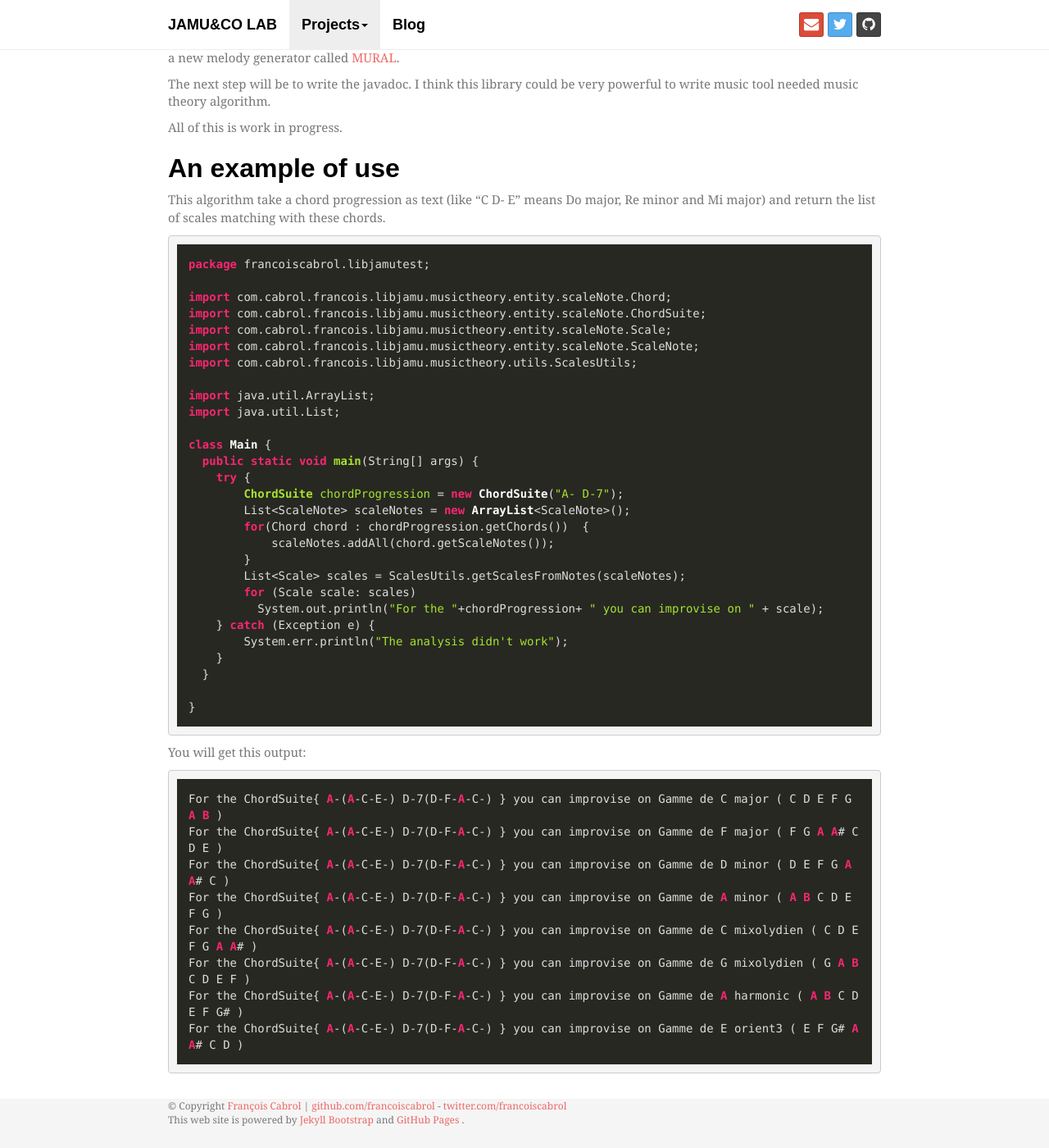
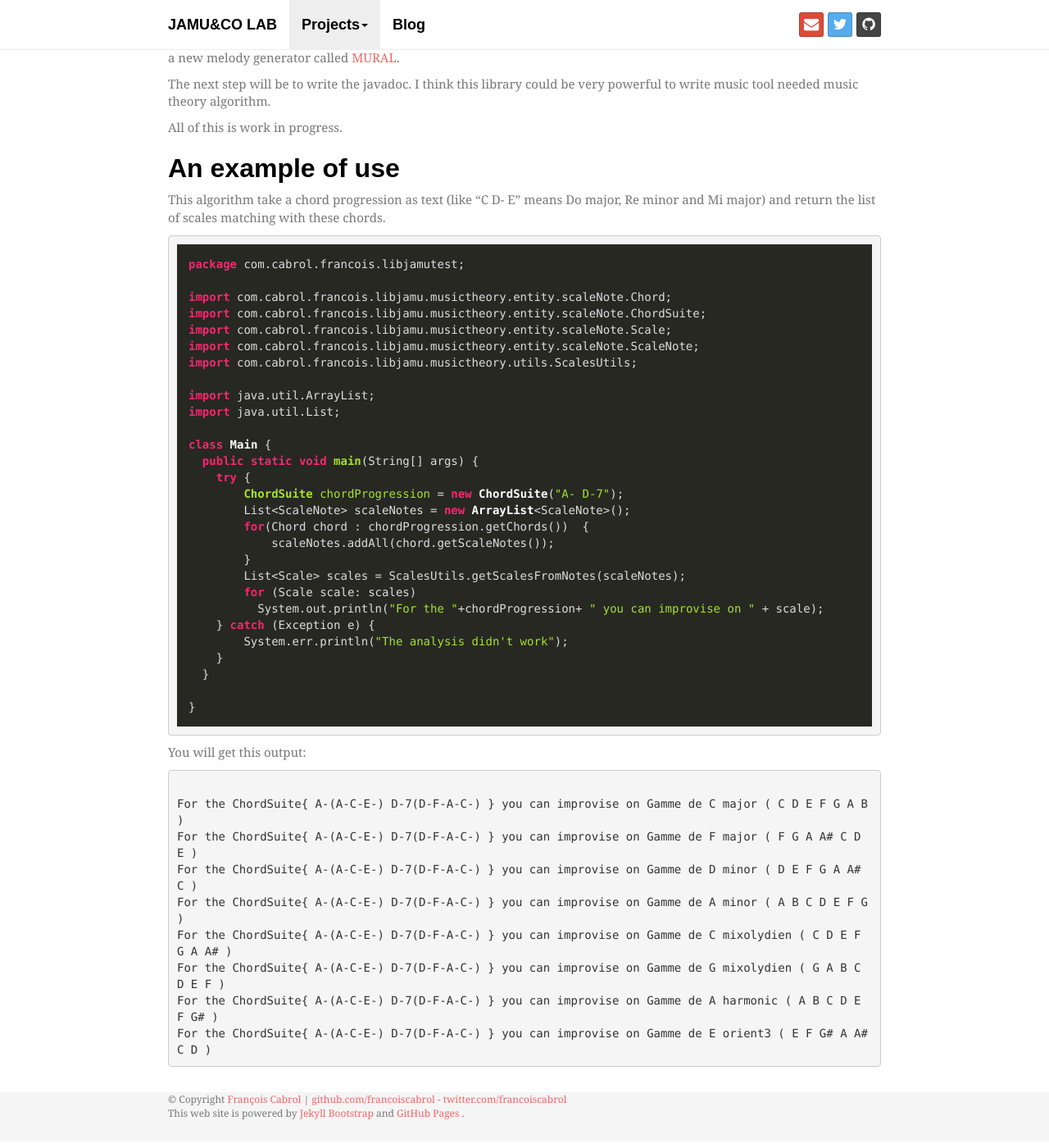
Before and after one commit to francoiscabrol/francoiscabrol.github.source, a Jekyll site: the page built from project/_posts/2014-03-10-libjamu.markdown, in a window 1280 px wide and 1400 px high, scrolled down 278 px. Shown: the whole window at 82% size. Built offline with Jekyll 4.4.1, drawn with Linux system fonts in a browser that asks for light colours; nearby versions of some CDN libraries; some web fonts are replaced.

Commit message:
Modified libjamu post

```diff
--- a/project/_posts/2014-03-10-libjamu.markdown
+++ b/project/_posts/2014-03-10-libjamu.markdown
@@ -21,7 +21,7 @@ All of this is work in progress.
 
 This algorithm take a chord progression as text (like "C D- E" means Do major, Re minor and Mi major) and return the list of scales matching with these chords.
 
-    package francoiscabrol.libjamutest;
+    package com.cabrol.francois.libjamutest;
 
     import com.cabrol.francois.libjamu.musictheory.entity.scaleNote.Chord;
     import com.cabrol.francois.libjamu.musictheory.entity.scaleNote.ChordSuite;
@@ -54,11 +54,13 @@ This algorithm take a chord progression as text (like "C D- E" means Do major, R
 
 You will get this output:
 
-    For the ChordSuite{ A-(A-C-E-) D-7(D-F-A-C-) } you can improvise on Gamme de C major ( C D E F G A B )
-    For the ChordSuite{ A-(A-C-E-) D-7(D-F-A-C-) } you can improvise on Gamme de F major ( F G A A# C D E )
-    For the ChordSuite{ A-(A-C-E-) D-7(D-F-A-C-) } you can improvise on Gamme de D minor ( D E F G A A# C )
-    For the ChordSuite{ A-(A-C-E-) D-7(D-F-A-C-) } you can improvise on Gamme de A minor ( A B C D E F G )
-    For the ChordSuite{ A-(A-C-E-) D-7(D-F-A-C-) } you can improvise on Gamme de C mixolydien ( C D E F G A A# )
-    For the ChordSuite{ A-(A-C-E-) D-7(D-F-A-C-) } you can improvise on Gamme de G mixolydien ( G A B C D E F )
-    For the ChordSuite{ A-(A-C-E-) D-7(D-F-A-C-) } you can improvise on Gamme de A harmonic ( A B C D E F G# )
-    For the ChordSuite{ A-(A-C-E-) D-7(D-F-A-C-) } you can improvise on Gamme de E orient3 ( E F G# A A# C D )
+<pre><code class="no-highlight">
+For the ChordSuite{ A-(A-C-E-) D-7(D-F-A-C-) } you can improvise on Gamme de C major ( C D E F G A B )
+For the ChordSuite{ A-(A-C-E-) D-7(D-F-A-C-) } you can improvise on Gamme de F major ( F G A A# C D E )
+For the ChordSuite{ A-(A-C-E-) D-7(D-F-A-C-) } you can improvise on Gamme de D minor ( D E F G A A# C )
+For the ChordSuite{ A-(A-C-E-) D-7(D-F-A-C-) } you can improvise on Gamme de A minor ( A B C D E F G )
+For the ChordSuite{ A-(A-C-E-) D-7(D-F-A-C-) } you can improvise on Gamme de C mixolydien ( C D E F G A A# )
+For the ChordSuite{ A-(A-C-E-) D-7(D-F-A-C-) } you can improvise on Gamme de G mixolydien ( G A B C D E F )
+For the ChordSuite{ A-(A-C-E-) D-7(D-F-A-C-) } you can improvise on Gamme de A harmonic ( A B C D E F G# )
+For the ChordSuite{ A-(A-C-E-) D-7(D-F-A-C-) } you can improvise on Gamme de E orient3 ( E F G# A A# C D )
+</code></pre>
```
